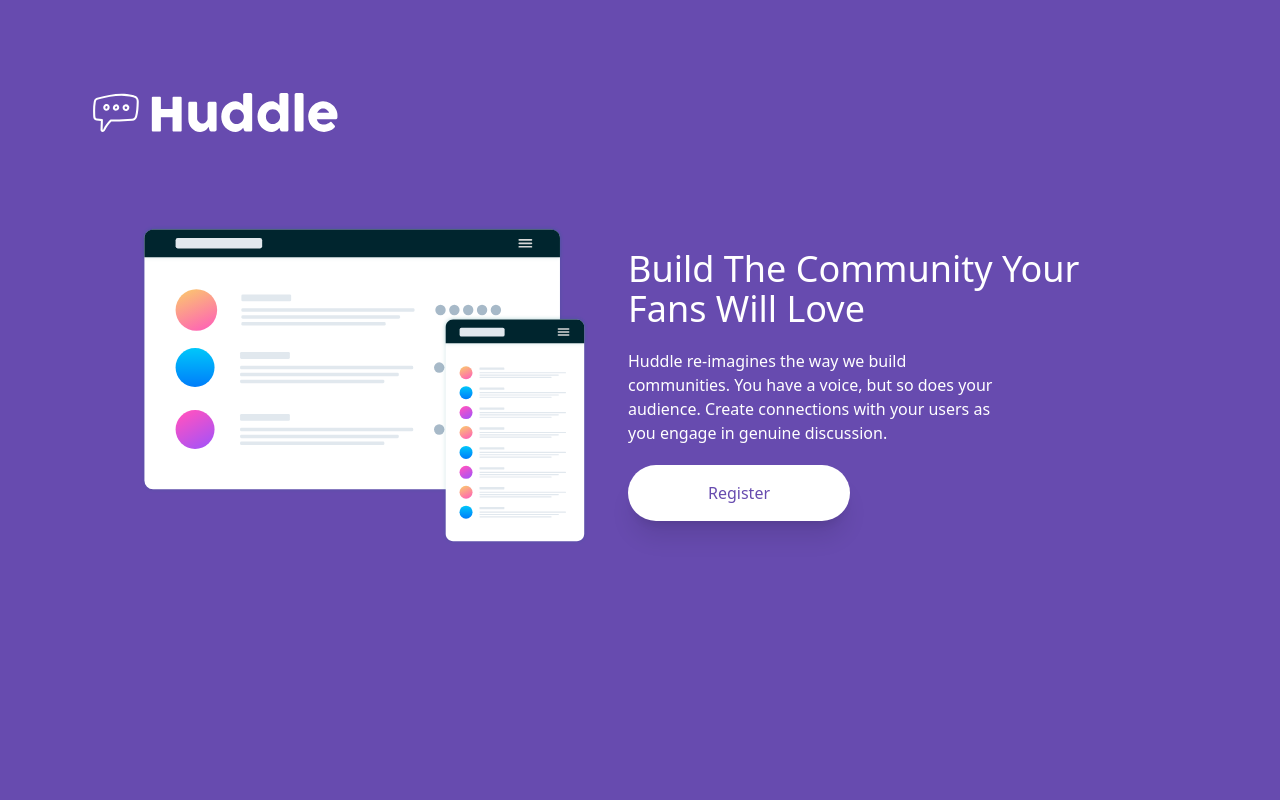
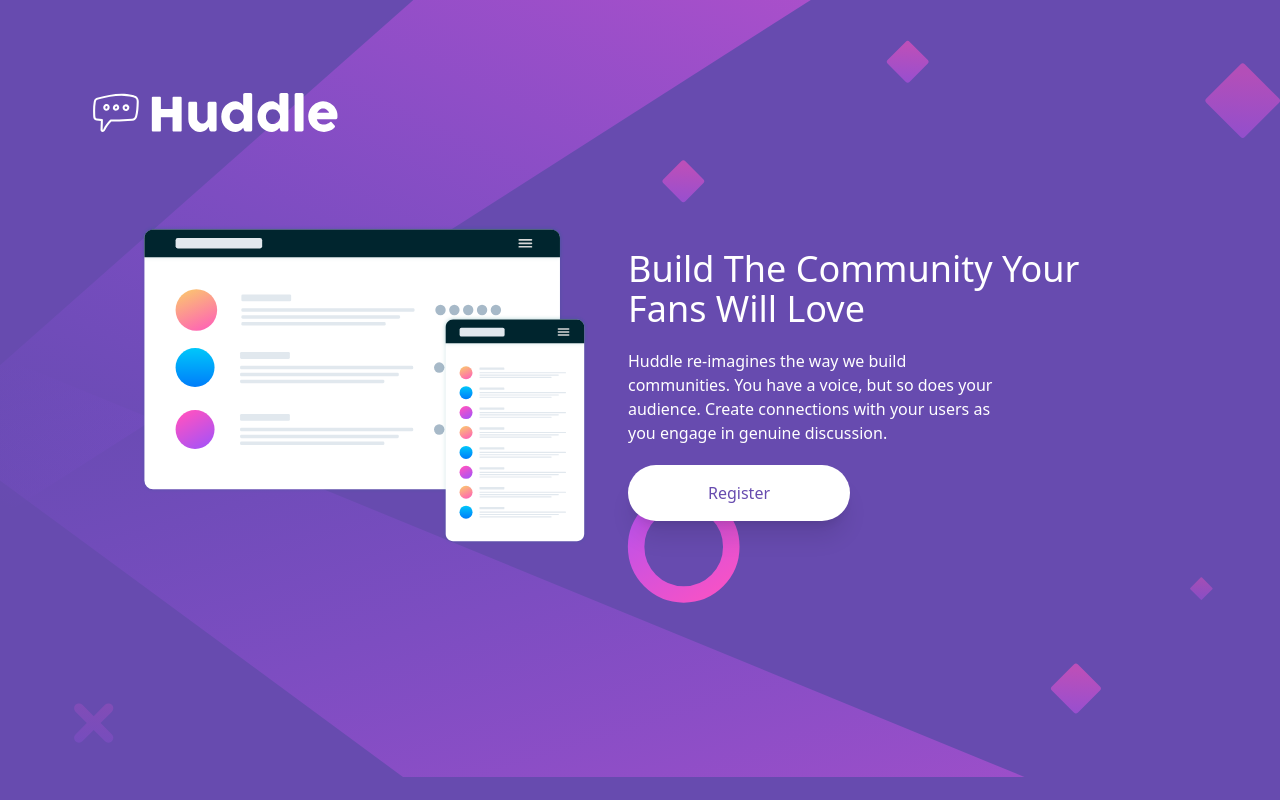
Before and after one commit to seranok1337/huddle-landing-page-with-single-introductory-section-master, a plain HTML site: page index.html in a window 1280 px wide. Drawn offline with nearby package versions, Linux system fonts and the light colour scheme; the site is published under a folder, as on GitHub Pages, so addresses that start at the root find nothing.

Commit message:
Update index.html

```diff
--- a/index.html
+++ b/index.html
@@ -15,7 +15,7 @@
     .attribution a { color: hsl(228, 45%, 44%); }
   </style>
 </head>
-<body class="bg-[hsl(257,40%,49%)] bg-[url('/images/bg-mobile.svg')] sm:bg-[url('/images/bg-desktop.svg')] bg-cover bg-no-repeat ">
+<body class="bg-[hsl(257,40%,49%)] bg-[url('./images/bg-mobile.svg')] sm:bg-[url('./images/bg-desktop.svg')] bg-cover bg-no-repeat ">
   <header>
     <div class="lg:p-20 sm: p-2">
       <img src="./images/logo.svg" alt="">
```
